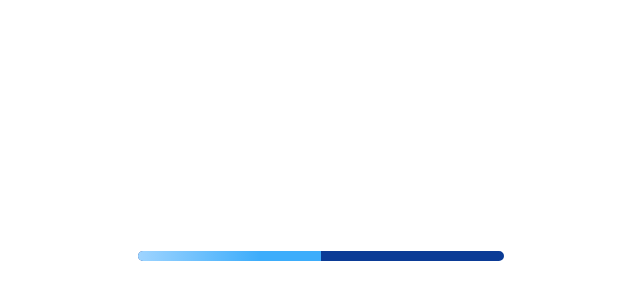
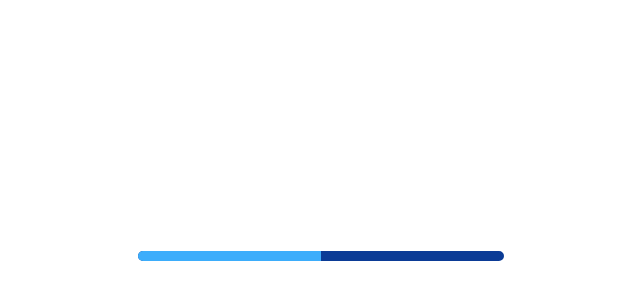
Before and after one commit to Prikense/ganadorDeploy, a plain HTML site: page index.html in a window 1280 px wide. Shown: the part 144-444 px from the top of the page, 319-959 px from the left. Drawn offline with Linux system fonts and the light colour scheme.

Commit message:
bar tests

```diff
--- a/index.html
+++ b/index.html
@@ -63,19 +63,20 @@
 			visibility: visible;
 		}
 
-/*		@media only screen and (orientation:portrait) {
+		@media only screen and (orientation:portrait) {
 			#status-progress {
 				width: 61.8%;
 			}
-		}*/
+		}
 
 		#status-progress-inner {
 			height: 100%;
 			width: 0;
 			box-sizing: border-box;
 			transition: width 0.5s linear;
-			background-image: linear-gradient(to right,#9ed4ff,#3dadfb, #3dadfb, #3dadfb);
-			background-size: 366px 16px;
+			background-color: #3dadfb;
+			/* background-image: linear-gradient(to right,#9ed4ff,#3dadfb, #3dadfb, #3dadfb);
+			background-size: 366px 16px; */
 			/* border: 1px solid #222223; */
 			/* box-shadow: 0 0 1px 1px #27282E; */
 			border-radius: 0px;
```
